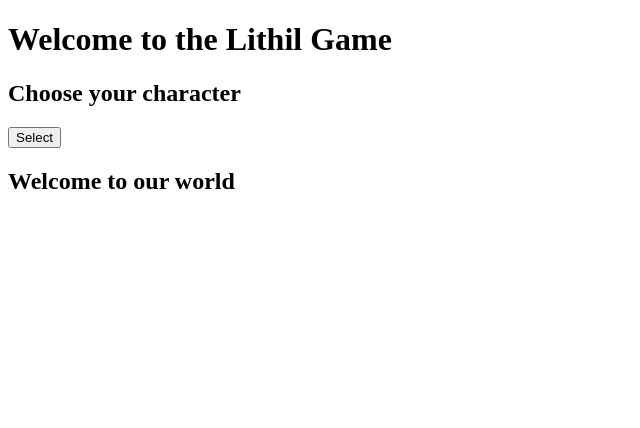
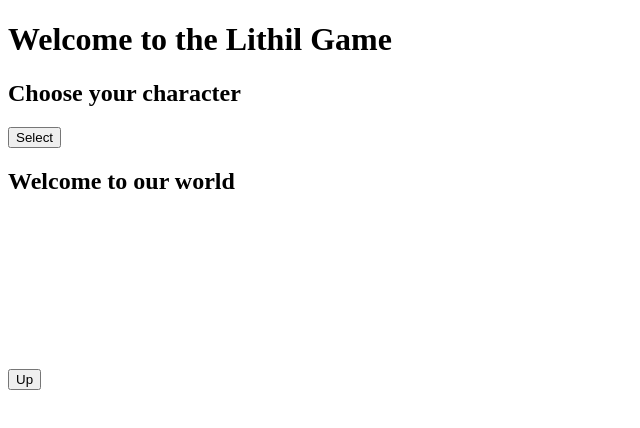
Before and after one commit to melkorval/melkorval.github.io, a plain HTML site: page index.html in a window 1280 px wide. Shown: the full height of the page, 0-640 px from the left. Drawn offline with Linux system fonts and the light colour scheme.

Commit message:
Creating movement buttons

```diff
--- a/index.html
+++ b/index.html
@@ -33,8 +33,21 @@
         <h1>Welcome to our world</h1>
         <canvas id = "map"> </canvas>
 
-        <!--Buttons to move characters-->
+        <!--Buttons to move characters
 
+        1. Create buttons: up, down,
+        left, and right.
+
+        2. Select each button in Javascript.
+
+        3. Check if each button has been touched
+        or its corresponding key has been pressed
+
+        4.
+        -->
+        <div id = "move_buttons">
+            <button id="button_up">Up</button>
+        </div>
 
     </section>
 
```
Also changed, not shown: test/press_button.html (+5 -1 lines).
